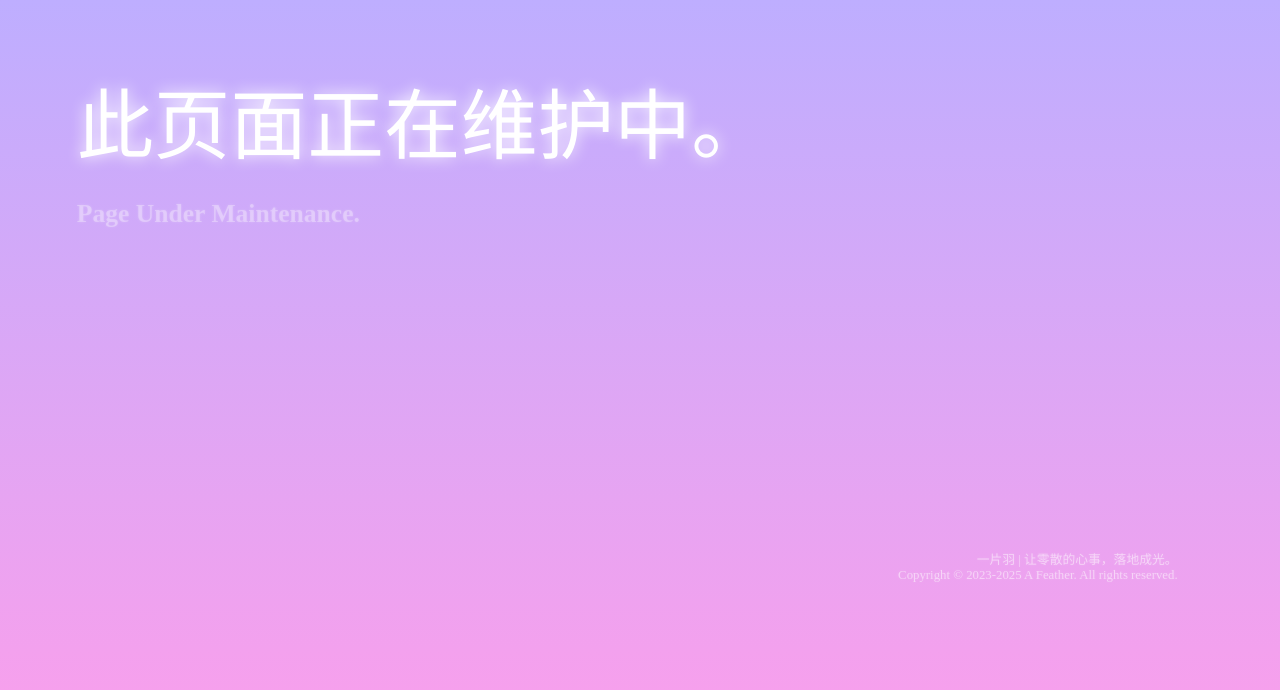
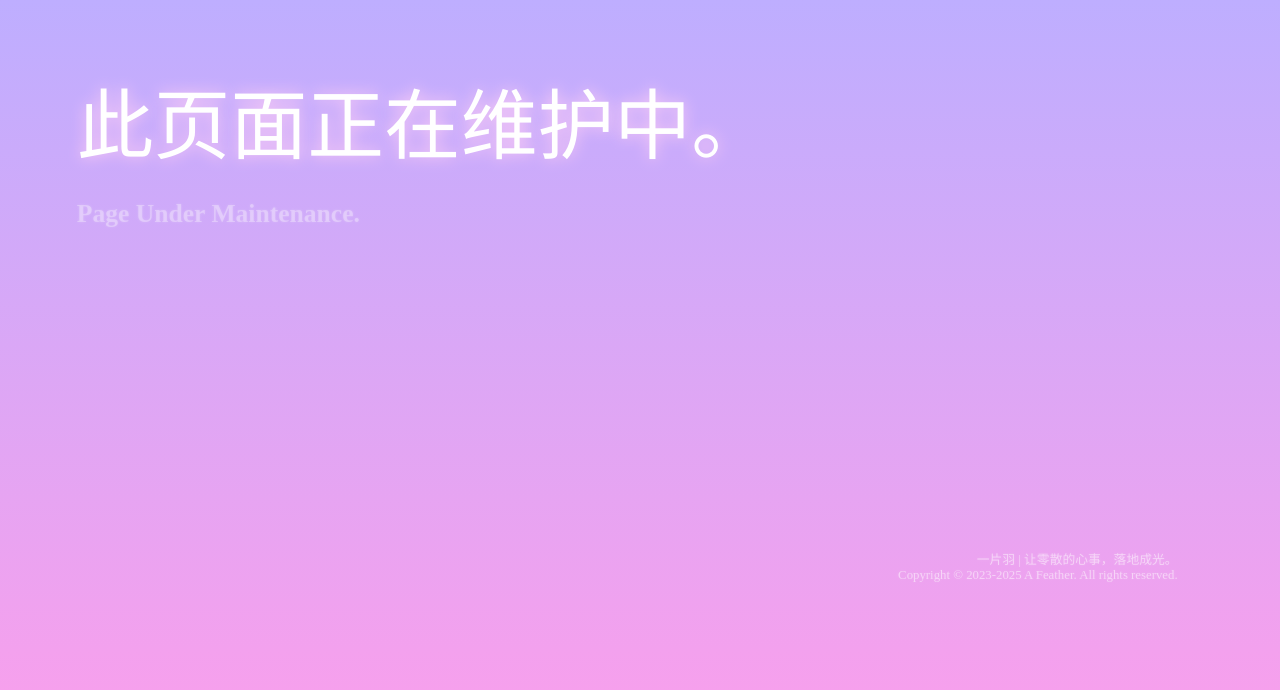
Before and after one commit to myfeather/coming-soon, a plain HTML site: page index.html in a window 1280 px wide. Drawn offline with Linux system fonts and the light colour scheme; a web font is replaced by a local one.

Commit message:
Refactoring UI

```diff
--- a/style/main.css
+++ b/style/main.css
@@ -81,7 +81,7 @@ div.heading-block h1 {
     font-size: 6lvw;
     font-weight: normal;
     color: rgb(255, 255, 255);
-    text-shadow: rgb(255, 255, 255) 0 0 15px;
+    text-shadow: rgb(255, 206, 244) 0 0 15px;
 }
 
 div.heading-block h2 {
```
